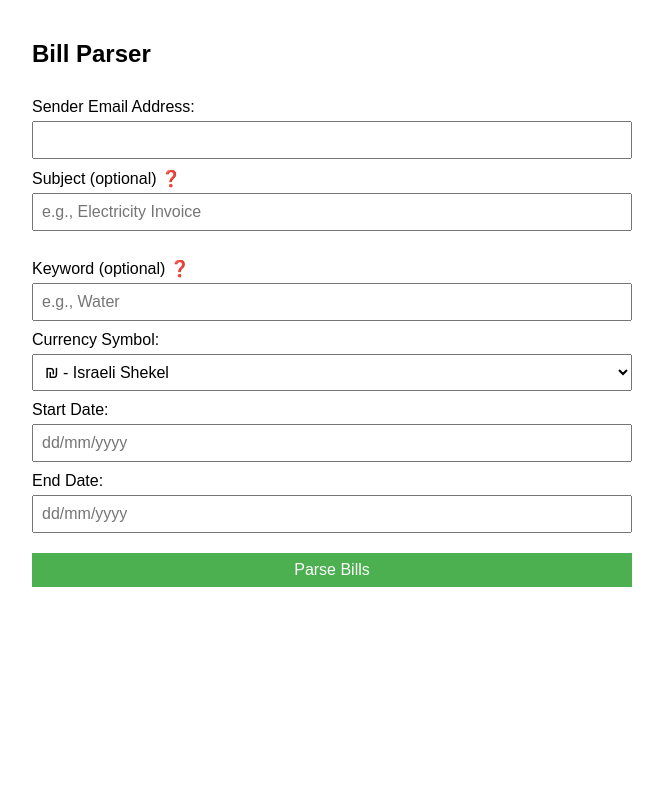
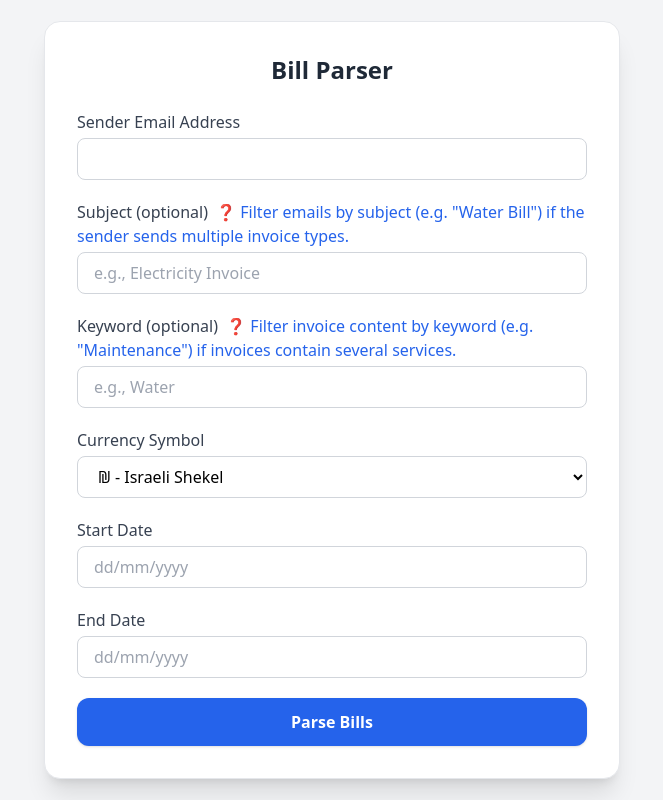
Before and after one commit to shlomoPearl/Useful-Program, a FastAPI app: page / in a window 1280 px wide. Shown: the whole page, without its empty margins (308-971 px from the left). Run offline with FastAPI, Linux system fonts and the light colour scheme; parts of the project's set-up code (start-up, migrations or seed data) failed here and were passed over; some libraries are stand-ins or nearby versions.

Commit message:
change the form for better UI

```diff
--- a/templates/index.html
+++ b/templates/index.html
@@ -3,104 +3,78 @@
 <head>
     <meta charset="UTF-8">
     <title>Bill Parser</title>
+
+    <!-- Tailwind CSS (CDN, zero config) -->
+    <script src="https://cdn.tailwindcss.com"></script>
+
     <style>
-        body {
-            font-family: Arial, sans-serif;
-            max-width: 600px;
-            margin: auto;
-            padding: 20px;
+        /* Tooltip styling override */
+        .tooltiptext {
+            @apply invisible opacity-0 absolute bg-gray-800 text-white text-sm rounded-lg p-3 transition-opacity duration-300 w-64;
+            bottom: 120%;
+            left: 50%;
+            transform: translateX(-50%);
+            z-index: 20;
         }
-        form {
-            display: flex;
-            flex-direction: column;
-        }
-        label {
-            margin-top: 10px;
-        }
-        input, select, button {
-            padding: 8px;
-            font-size: 16px;
-            margin-top: 5px;
-        }
-        button {
-            margin-top: 20px;
-            background-color: #4CAF50;
-            color: white;
-            border: none;
-            cursor: pointer;
-        }
-        button:hover {
-            background-color: #45a049;
+        .tooltip:hover .tooltiptext {
+            @apply visible opacity-100;
         }
     </style>
 </head>
-<body>
-    <h2>Bill Parser</h2>
-    <form method="post" enctype="multipart/form-data">
-        <label for="email">Sender Email Address:</label>
-        <input type="email" id="email" name="email" required>
 
-        <style>
-          .tooltip {
-            position: relative;
-            display: inline-block;
-            cursor: pointer;
-            color: #007bff;
-          }
+<body class="bg-gray-100 min-h-screen flex items-center justify-center p-4">
 
-          .tooltip .tooltiptext {
-            visibility: hidden;
-            width: 280px;
-            background-color: #333;
-            color: #fff;
-            text-align: left;
-            padding: 10px;
-            border-radius: 6px;
-            position: absolute;
-            z-index: 1;
-            bottom: 125%; /* Position above the icon */
-            left: 50%;
-            margin-left: -140px;
-            opacity: 0;
-            transition: opacity 0.3s;
-          }
+    <div class="bg-white shadow-xl rounded-2xl p-8 w-full max-w-xl border border-gray-200">
+        <h2 class="text-2xl font-bold text-gray-800 mb-6 text-center">
+            Bill Parser
+        </h2>
 
-          .tooltip:hover .tooltiptext {
-            visibility: visible;
-            opacity: 1;
-          }
-        </style>
+        <form method="post" enctype="multipart/form-data" class="space-y-5">
 
-<!--        <label for="subject">Subject Line:</label>-->
-<!--        <input type="text" id="subject" name="subject">-->
+            <!-- Email -->
+            <div>
+                <label class="block font-medium text-gray-700 mb-1" for="email">Sender Email Address</label>
+                <input type="email" id="email" name="email" required
+                       class="w-full px-4 py-2 border border-gray-300 rounded-lg focus:ring-2 focus:ring-blue-400 focus:border-blue-400">
+            </div>
 
-<!--        <label for="keyword">Keyword in PDF:</label>-->
-<!--        <input type="text" id="keyword" name="keyword">-->
+            <!-- Subject -->
+            <div>
+                <label class="block font-medium text-gray-700 mb-1" for="subject">
+                    Subject (optional)
 
-        <label for="subject">Subject (optional)
-          <span class="tooltip">❓
+                    <span class="tooltip text-blue-600 cursor-pointer ml-1">❓
                         <span class="tooltiptext">
-              Filter emails by subject. Useful if the same sender emails multiple types of invoices. Example: "Water Bill".
+                            Filter emails by subject (e.g. "Water Bill") if the sender sends multiple invoice types.
                         </span>
                     </span>
                 </label>
-        <input type="text" id="subject" name="subject" placeholder="e.g., Electricity Invoice">
 
-        <br>
+                <input type="text" id="subject" name="subject" placeholder="e.g., Electricity Invoice"
+                       class="w-full px-4 py-2 border border-gray-300 rounded-lg focus:ring-2 focus:ring-blue-400 focus:border-blue-400">
+            </div>
 
-        <label for="keyword">Keyword (optional)
-          <span class="tooltip">❓
+            <!-- Keyword -->
+            <div>
+                <label class="block font-medium text-gray-700 mb-1" for="keyword">
+                    Keyword (optional)
+
+                    <span class="tooltip text-blue-600 cursor-pointer ml-1">❓
                         <span class="tooltiptext">
-              Filter invoice content by keyword. Useful if one invoice includes several services. Example: "Maintenance".
+                            Filter invoice content by keyword (e.g. "Maintenance") if invoices contain several services.
                         </span>
                     </span>
                 </label>
-        <input type="text" id="keyword" name="keyword" placeholder="e.g., Water">
 
+                <input type="text" id="keyword" name="keyword" placeholder="e.g., Water"
+                       class="w-full px-4 py-2 border border-gray-300 rounded-lg focus:ring-2 focus:ring-blue-400 focus:border-blue-400">
+            </div>
 
-
-        <label for="currency">Currency Symbol:</label>
-        <select name="currency" id="currency" required>
+            <!-- Currency -->
+            <div>
+                <label class="block font-medium text-gray-700 mb-1" for="currency">Currency Symbol</label>
+                <select id="currency" name="currency" required
+                        class="w-full px-4 py-2 border border-gray-300 rounded-lg bg-white focus:ring-2 focus:ring-blue-400">
                     <option value="₪">₪ - Israeli Shekel</option>
                     <option value="$">$ - US Dollar</option>
                     <option value="€">€ - Euro</option>
@@ -109,26 +83,40 @@
                     <option value="¥">¥ - Japanese Yen</option>
                     <option value="₩">₩ - South Korean Won</option>
                 </select>
+            </div>
 
-       <label for="start_date">Start Date:</label>
-        <input type="text" id="start_date" name="start_date" required placeholder="dd/mm/yyyy">
-        <div id="start_error" style="color: red; font-size: 12px;"></div>
+            <!-- Start Date -->
+            <div>
+                <label class="block font-medium text-gray-700 mb-1" for="start_date">Start Date</label>
+                <input type="text" id="start_date" name="start_date" required placeholder="dd/mm/yyyy"
+                       class="w-full px-4 py-2 border border-gray-300 rounded-lg focus:ring-2 focus:ring-blue-400">
+                <div id="start_error" class="text-red-500 text-sm"></div>
+            </div>
 
-        <label for="end_date">End Date:</label>
-        <input type="text" id="end_date" name="end_date" required placeholder="dd/mm/yyyy">
-        <div id="end_error" style="color: red; font-size: 12px;"></div>
+            <!-- End Date -->
+            <div>
+                <label class="block font-medium text-gray-700 mb-1" for="end_date">End Date</label>
+                <input type="text" id="end_date" name="end_date" required placeholder="dd/mm/yyyy"
+                       class="w-full px-4 py-2 border border-gray-300 rounded-lg focus:ring-2 focus:ring-blue-400">
+                <div id="end_error" class="text-red-500 text-sm"></div>
+            </div>
 
-        <button type="submit">Parse Bills</button>
+            <!-- Submit Button -->
+            <button type="submit"
+                    class="w-full bg-blue-600 text-white font-semibold py-3 rounded-xl shadow hover:bg-blue-700 transition">
+                Parse Bills
+            </button>
         </form>
+    </div>
+
 <script>
+/* Your original date-formatting JS stays exactly the same */
 function isValidDateFormat(val) {
-  // Match pattern: dd/mm/yyyy
   const regex = /^(\d{2})\/(\d{2})\/(\d{4})$/;
   const match = val.match(regex);
   if (!match) return false;
 
   const [_, dd, mm, yyyy] = match.map(Number);
-
   const date = new Date(yyyy, mm - 1, dd);
   return (
     date.getFullYear() === yyyy &&
@@ -139,9 +127,8 @@
 
 function formatDateInput(input, errorElementId) {
   let key = input.dataset.lastKey;
-  let val = input.value.replace(/\D/g, ""); // Remove all non-digits
+  let val = input.value.replace(/\D/g, "");
 
-  // Let backspace act naturally
   if (key === "Backspace") {
     input.dataset.lastKey = "";
     return;
@@ -175,7 +162,6 @@
       formatDateInput(input, input.id === "start_date" ? "start_error" : "end_error");
     });
 
-    // Add native date picker fallback
     input.setAttribute("type", "text");
     input.setAttribute("pattern", "\\d{2}/\\d{2}/\\d{4}");
   });
```
Also changed, not shown: templates/graph.html (+24 -12 lines). Lines whose indentation alone changed are shown as unchanged.
